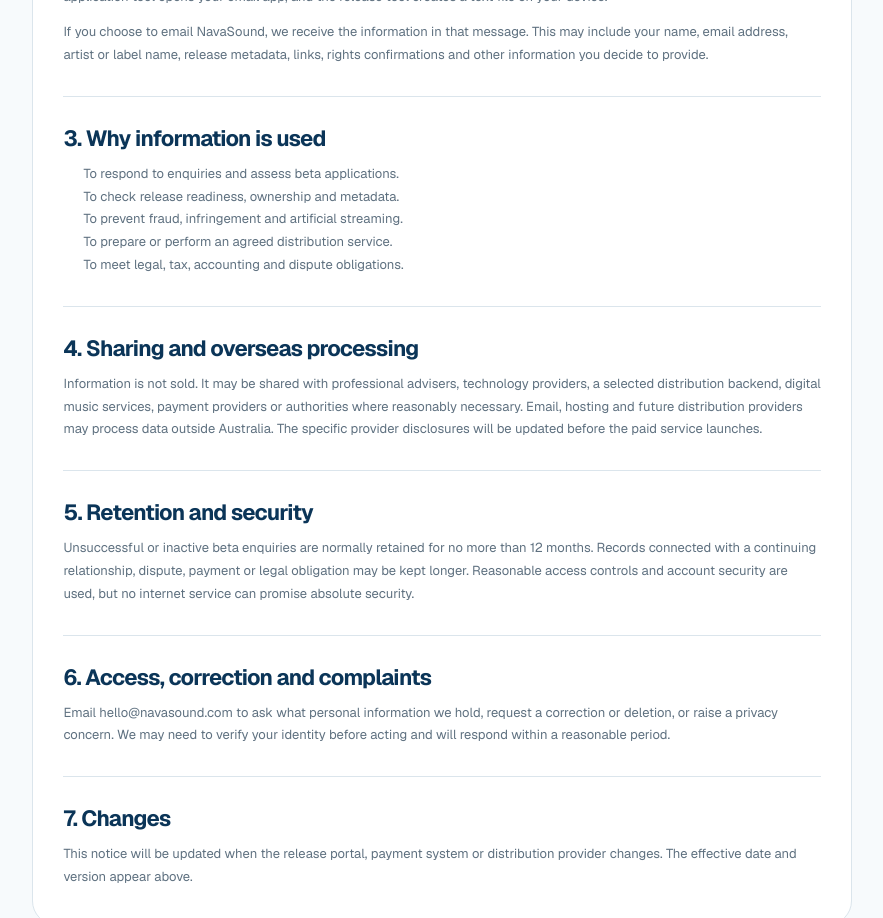
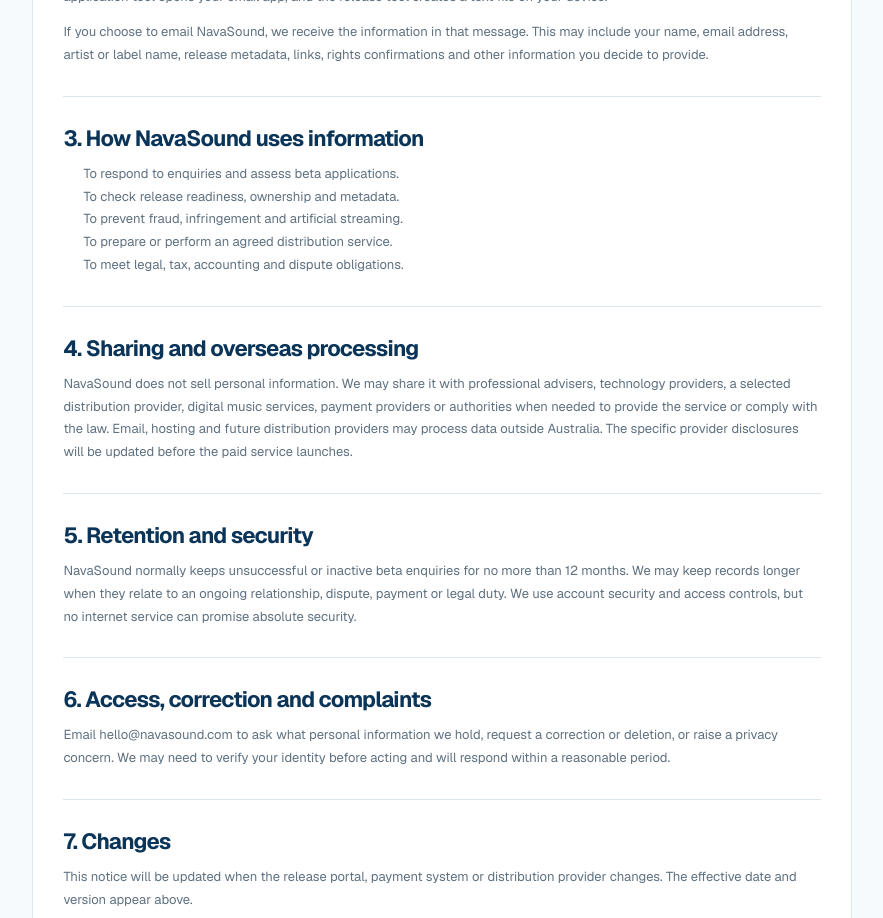
Before and after one commit to mehdiamiry40/navasound, a Next.js app: page /legal/privacy in a window 1280 px wide. Shown: the part 640-1558 px from the top of the page, without its empty margins (359-1242 px from the left). Built offline with nearby package versions, Linux system fonts and the light colour scheme.

Commit message:
Rewrite privacy copy in plain language

```diff
--- a/src/app/legal/privacy/page.tsx
+++ b/src/app/legal/privacy/page.tsx
@@ -2,13 +2,13 @@
 import LegalPage from "../_components/legal-page";
 
 export const metadata: Metadata = {
-  title: "Privacy Notice | NavaSound",
+  title: "Privacy notice | NavaSound",
   description: "How NavaSound handles personal and release information.",
 };
 
 export default function PrivacyPage() {
   return (
-    <LegalPage title="Privacy Notice" eyebrow="Your information">
+    <LegalPage title="Privacy notice" eyebrow="Your information">
       <section>
         <h2>1. Who operates NavaSound</h2>
         <p>
@@ -31,7 +31,7 @@
         </p>
       </section>
       <section>
-        <h2>3. Why information is used</h2>
+        <h2>3. How NavaSound uses information</h2>
         <ul>
           <li>To respond to enquiries and assess beta applications.</li>
           <li>To check release readiness, ownership and metadata.</li>
@@ -43,9 +43,10 @@
       <section>
         <h2>4. Sharing and overseas processing</h2>
         <p>
-          Information is not sold. It may be shared with professional advisers,
-          technology providers, a selected distribution backend, digital music
-          services, payment providers or authorities where reasonably necessary.
+          NavaSound does not sell personal information. We may share it with
+          professional advisers, technology providers, a selected distribution
+          provider, digital music services, payment providers or authorities when
+          needed to provide the service or comply with the law.
           Email, hosting and future distribution providers may process data outside
           Australia. The specific provider disclosures will be updated before the
           paid service launches.
@@ -54,10 +55,10 @@
       <section>
         <h2>5. Retention and security</h2>
         <p>
-          Unsuccessful or inactive beta enquiries are normally retained for no more
-          than 12 months. Records connected with a continuing relationship, dispute,
-          payment or legal obligation may be kept longer. Reasonable access controls
-          and account security are used, but no internet service can promise absolute
+          NavaSound normally keeps unsuccessful or inactive beta enquiries for no
+          more than 12 months. We may keep records longer when they relate to an
+          ongoing relationship, dispute, payment or legal duty. We use account
+          security and access controls, but no internet service can promise absolute
           security.
         </p>
       </section>
```
